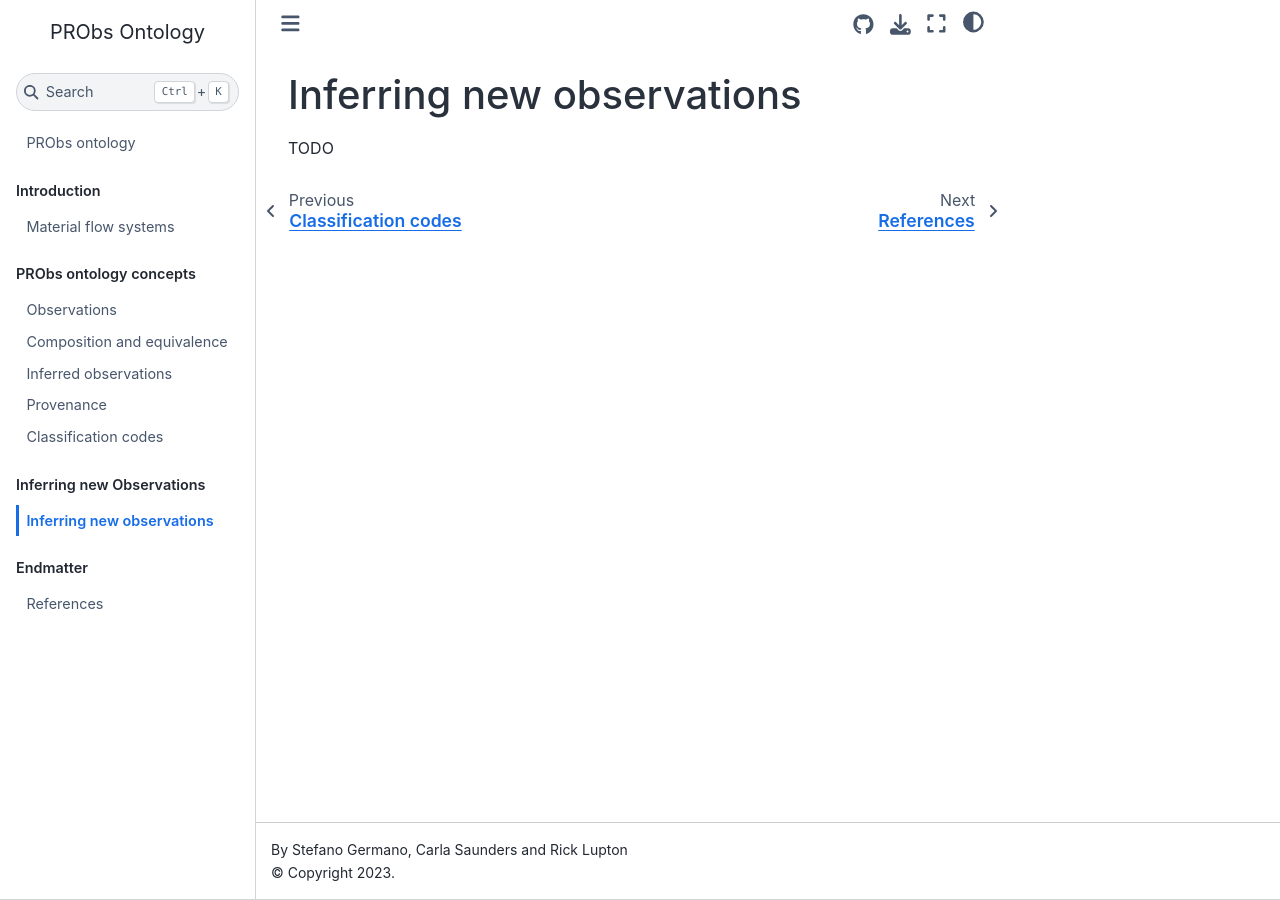
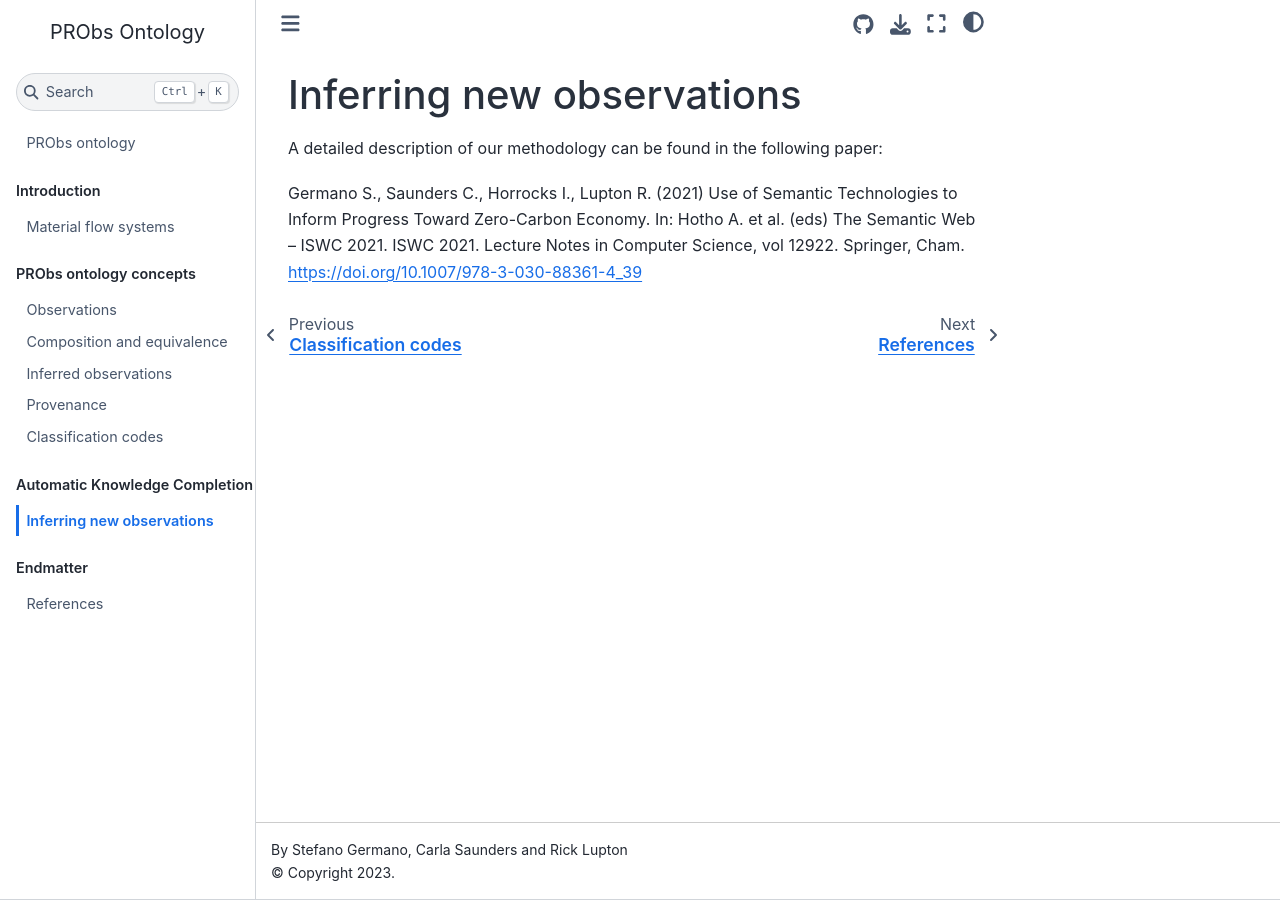
Before and after one commit to probs-lab/probs-ontology, a Jupyter Book: the page built from docs/reasoning/intro.md, in a window 1280 px wide. Built offline with Jupyter Book 1.0.4 settings and Sphinx 7.4.7 and the Sphinx Book theme 1.1.4, drawn with Linux system fonts in a browser that asks for light colours.

Commit message:
Fixing Knowledge Completion section

```diff
--- a/docs/_toc.yml
+++ b/docs/_toc.yml
@@ -15,7 +15,7 @@
     - file: provenance
     - file: classification_codes
 
-- part: Inferring new Observations
+- part: Automatic Knowledge Completion
   chapters:
     - file: reasoning/intro
 
--- a/docs/reasoning/intro.md
+++ b/docs/reasoning/intro.md
@@ -1,3 +1,5 @@
 # Inferring new observations
 
-TODO
+A detailed description of our methodology can be found in the following paper:
+
+Germano S., Saunders C., Horrocks I., Lupton R. (2021) Use of Semantic Technologies to Inform Progress Toward Zero-Carbon Economy. In: Hotho A. et al. (eds) The Semantic Web – ISWC 2021. ISWC 2021. Lecture Notes in Computer Science, vol 12922. Springer, Cham. https://doi.org/10.1007/978-3-030-88361-4_39
```
